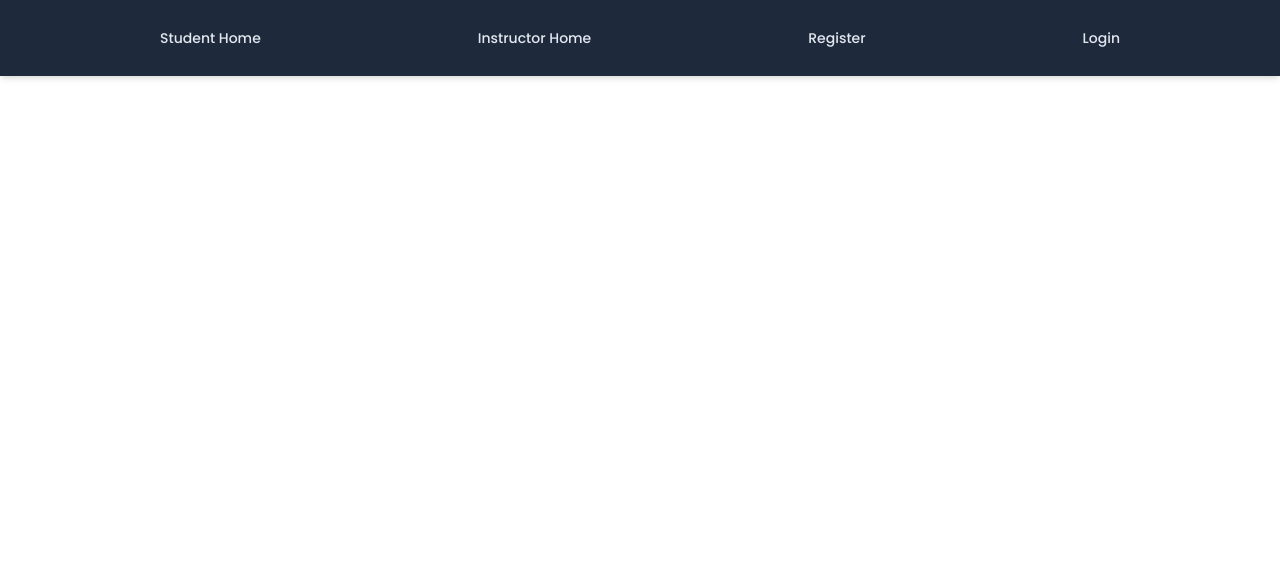
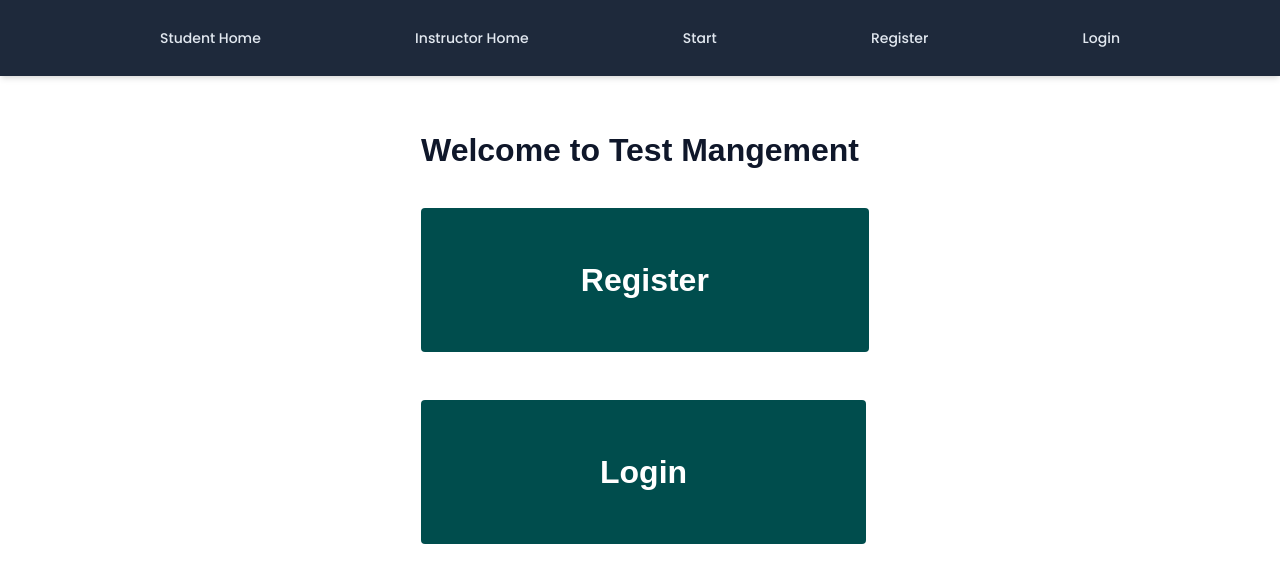
Before and after one commit to CL-17656/CS520_Front, a Vue app: page / in a window 1280 px wide. Shown: the top 582 px of the page. Built offline with nearby package versions, Linux system fonts and the light colour scheme.

Commit message:
Add start page

```diff
--- a/src/App.vue
+++ b/src/App.vue
@@ -7,6 +7,7 @@ import { RouterLink, RouterView } from 'vue-router'
     <nav>
       <RouterLink :to="{name: 'studenthome'}" class="nav-link">Student Home</RouterLink>
       <RouterLink :to="{name: 'instructorhome'}" class="nav-link">Instructor Home</RouterLink>
+      <RouterLink :to="{name: 'start'}" class="nav-link">Start</RouterLink>
       <div>
         <RouterLink :to="{name : 'register'}" class="nav-link">Register</RouterLink>
       </div>
--- a/src/router/index.js
+++ b/src/router/index.js
@@ -4,10 +4,17 @@ import InstructorHomeView from '../views/InstructorHomeView.vue'
 import RegisterView from '@/views/Auth/RegisterView.vue'
 import LoginView from '@/views/Auth/LoginView.vue'
 import CoursePageView from '../views/CoursePageView.vue'
+import StartView from '@/views/Auth/StartView.vue'
 
 const router = createRouter({
   history: createWebHistory(import.meta.env.BASE_URL),
   routes: [
+    {
+      path: '/',
+      name: 'start',
+      component:StartView,
+      props: true
+    },
     {
       path: '/student',
       name: 'studenthome',
--- /dev/null
+++ b/src/views/Auth/StartView.vue
@@ -0,0 +1,71 @@
+<script setup>
+import { ref } from 'vue';
+import { useRouter } from 'vue-router';
+
+const router = useRouter();
+
+// Function to navigate to register
+function navigateToRegister() {
+  router.push({name: 'register'})
+}
+
+// Function to navigate to Login
+function navigateToLogin() {
+  router.push({name: 'login'})
+}
+</script>
+
+<template>
+  <main class="start">
+    <h1 class="title">Welcome to Test Mangement</h1>
+
+    <!-- Section: Courses Overview -->
+    <section class="navigate">
+      <button class="registerBtn" @click="navigateToRegister">Register</button>
+    </section>
+    <section class="navigate">
+      <button class="loginBtn" @click="navigateToLogin">Login</button>
+    </section>
+  </main>
+</template>
+
+<style scoped>
+.start {
+  font-family: Arial, sans-serif;
+  padding: 2rem;
+}
+
+.title {
+  font-size: 2rem;
+  margin-bottom: 1.5rem;
+}
+
+.navigate{
+  margin-bottom: 2rem;
+}
+
+button {
+  background-color: #004d4d;
+  color: #fff;
+  border: none;
+  border-radius: 4px;
+  cursor: pointer;
+  margin-top: 0.5rem;
+}
+
+.registerBtn {
+  margin-left: 16.3rem;
+  padding: 3rem 10rem;
+  margin-top: 1rem;
+  font-weight: bold;
+  font-size: 2rem;
+}
+
+.loginBtn {
+  margin-left: 16.3rem;
+  padding: 3rem 11.2rem;
+  margin-top: 1rem;
+  font-weight: bold;
+  font-size: 2rem;
+}
+</style>
```
